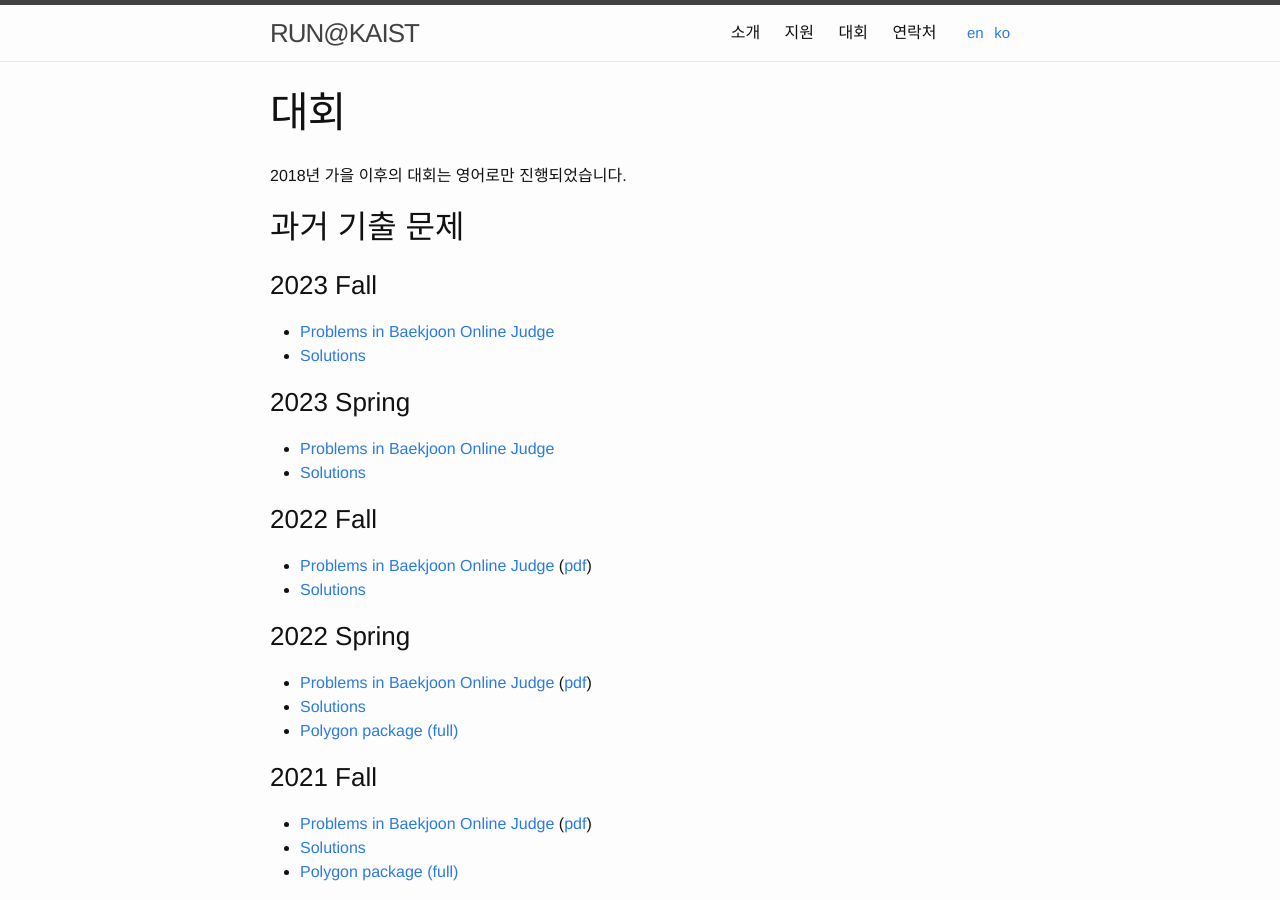
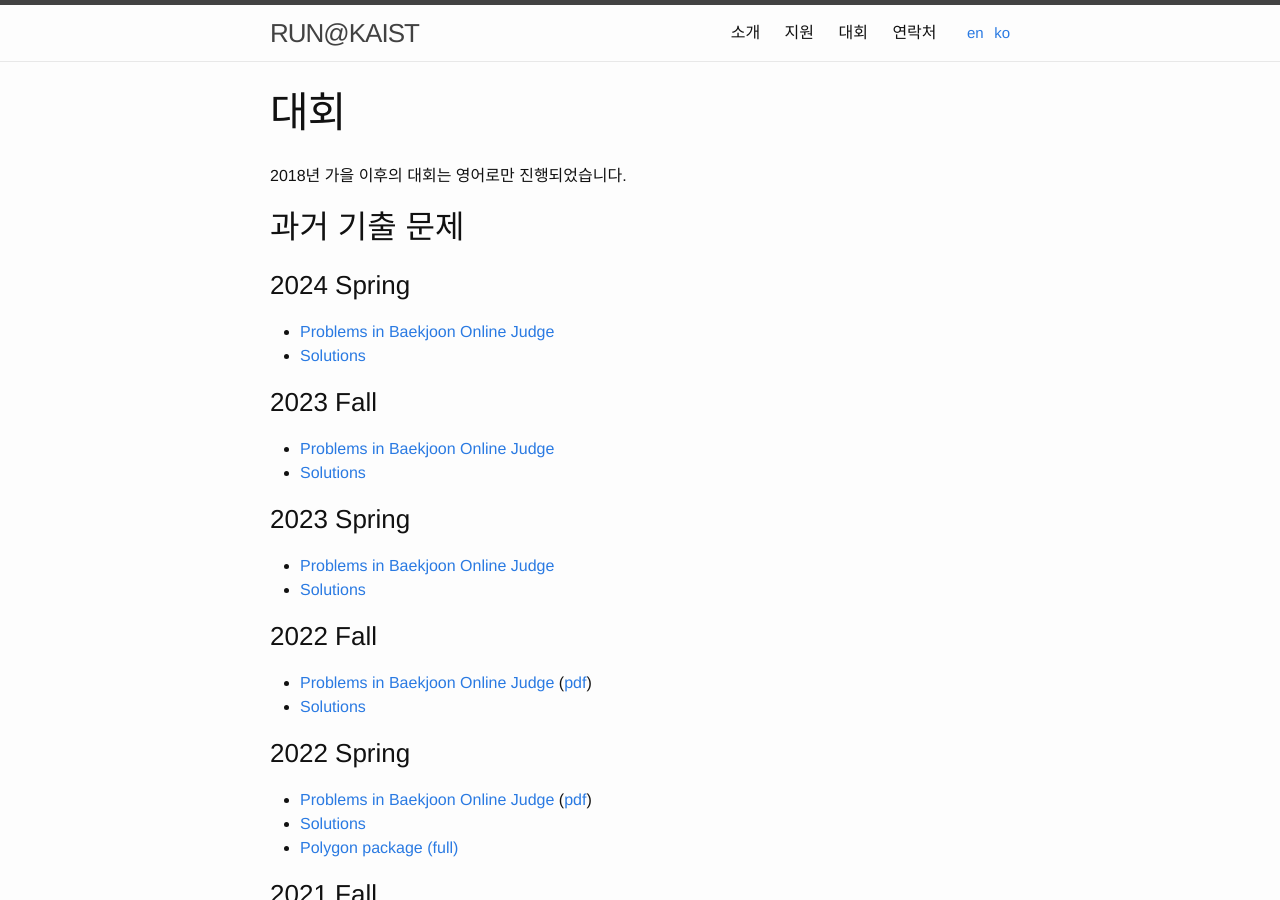
Before and after one commit to RUN-KAIST/kaist.run, a Jekyll site: the page built from contests/ko.md, in a window 1280 px wide and 900 px high. Built offline with Jekyll 4.4.1, drawn with Linux system fonts in a browser that asks for light colours.

Commit message:
add 2024 spring editorial

```diff
--- a/contests/ko.md
+++ b/contests/ko.md
@@ -10,6 +10,11 @@ order: 3
 2018년 가을 이후의 대회는 영어로만 진행되었습니다.
 
 ## 과거 기출 문제
+
+### 2024 Spring
+
+* [Problems in Baekjoon Online Judge](https://www.acmicpc.net/category/detail/4207)
+* [Solutions](contest\2024-spring\solution.pdf)
 
 ### 2023 Fall
 
```
Also changed, not shown: 1 other file.
